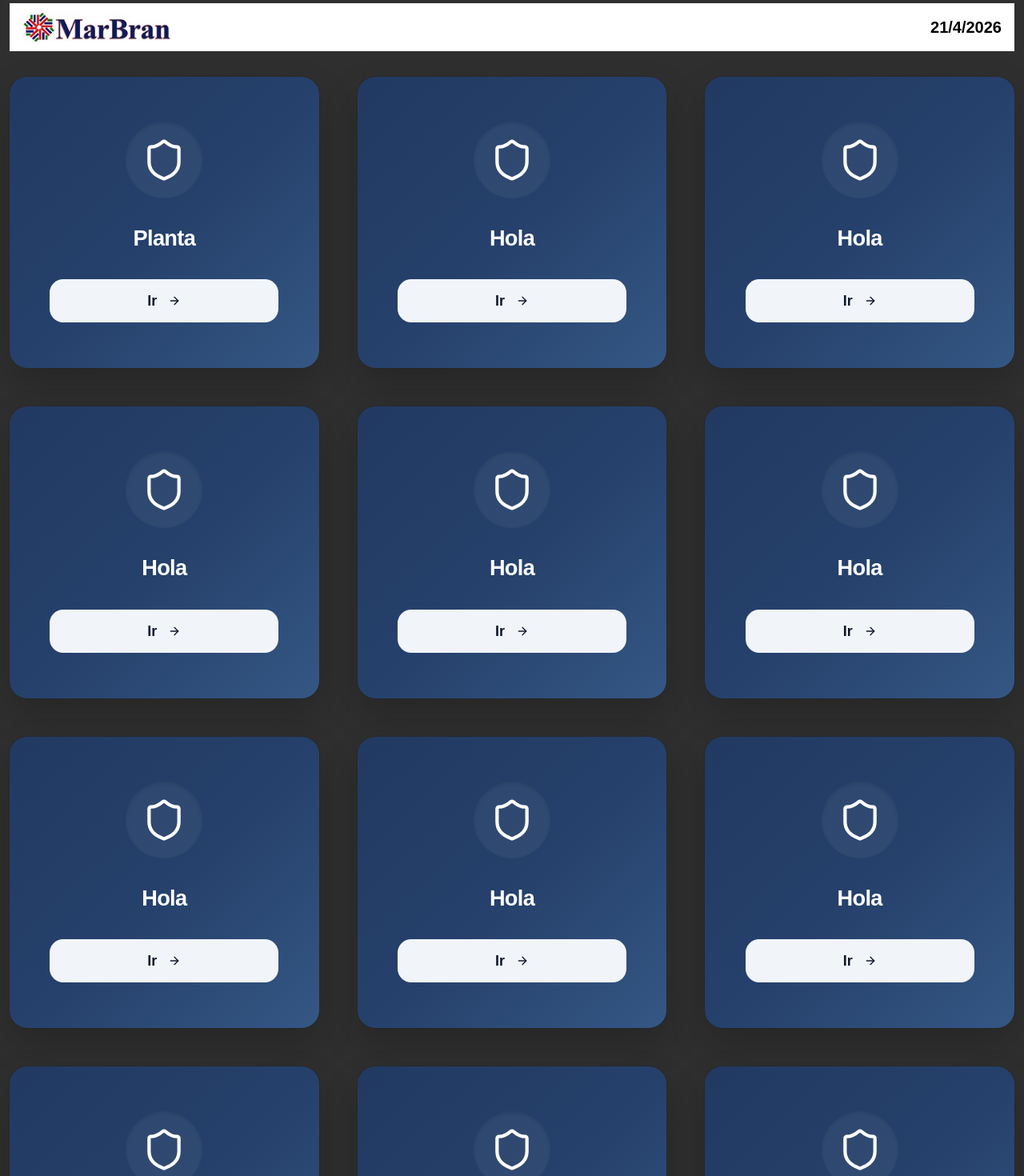
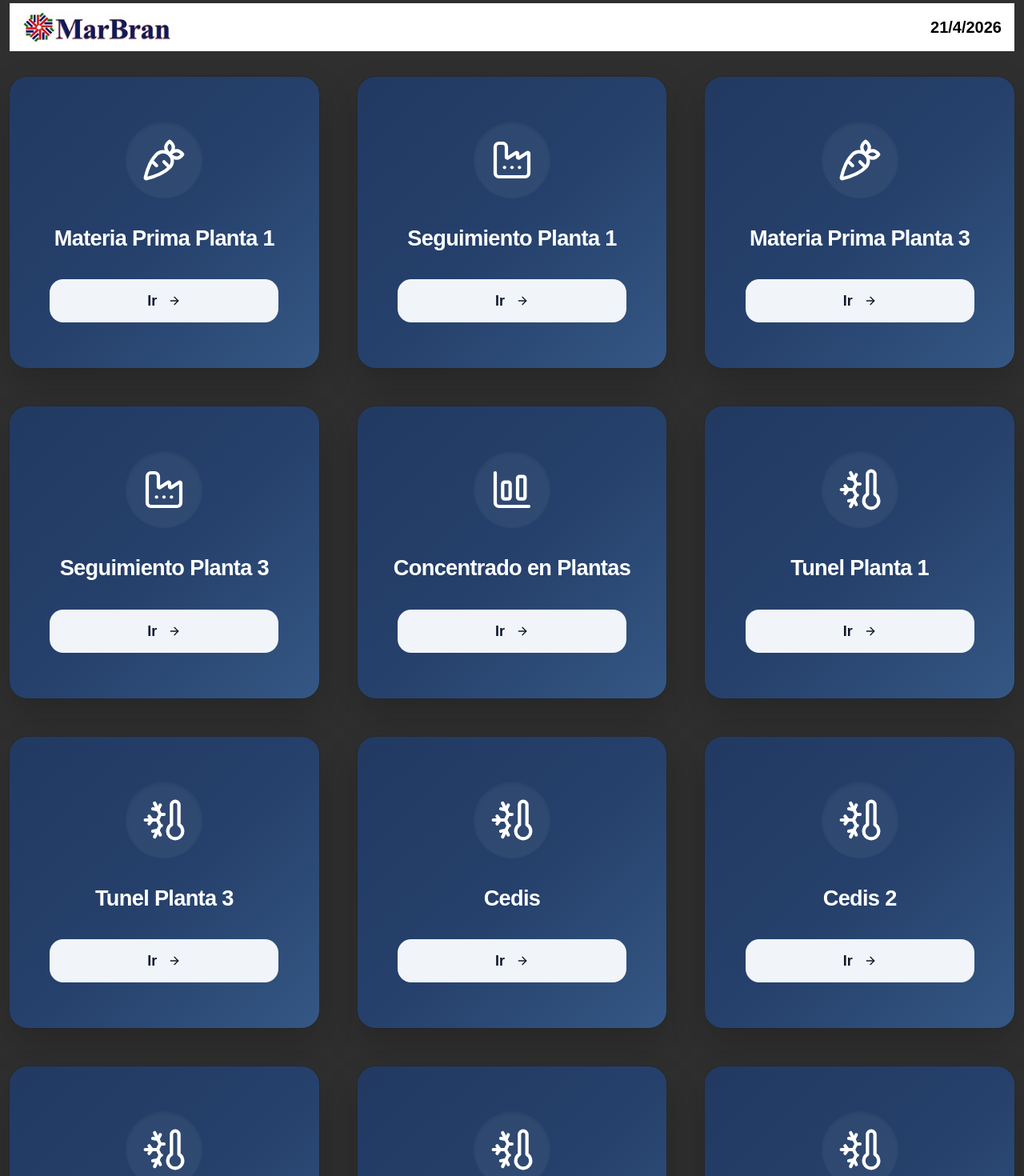
Before and after one commit to MrQreb/monitor_react_vite, a React (Vite) app: page /menu in a window 1280 px wide. Shown: the top 1470 px of the page at 80% size. Built offline with nearby package versions, Linux system fonts and the light colour scheme; no server answers.

Commit message:
useConnetion.tsx creado y componente NoConnection.tsx

```diff
--- a/src/components/common/NavBar/NavBar.tsx
+++ b/src/components/common/NavBar/NavBar.tsx
@@ -1,3 +1,4 @@
+import { useNavigate } from "@tanstack/react-router"
 
 //Fecha actual en formato de mexico
 const formatCurrentDate = () =>
@@ -8,9 +9,18 @@ const formatCurrentDate = () =>
   }).format(new Date())
 
 /**
- * Componente que muestra
+ * Componente que muestra el NavBar junto a la fecha
  */
 export default function NavBar() {
+
+    const navitate = useNavigate();
+
+    const handleClick = () => {
+        navitate({
+            to:'/menu',
+        })
+    }
+
     return (
         <header className="w-full  bg-white px-12 py-2 text-black md:px-4 md:py-2.5">
             <div className="mx-auto flex w-full  items-center justify-between gap-3">
@@ -19,9 +29,9 @@ export default function NavBar() {
                         className="h-8 w-auto max-w-36 shrink-0 cursor-pointer object-contain sm:h-9 sm:max-w-44 md:h-10 md:max-w-52"
                         src="/logo.png"
                         alt="MarBran"
+                        onClick={handleClick}
                     />
                 </div>
-
                 <div className="shrink-0 text-base font-extrabold leading-none text-black sm:text-lg md:text-xl">
                     {formatCurrentDate()}
                 </div>
--- /dev/null
+++ b/src/components/common/NoConnection/NoConnection.tsx
@@ -0,0 +1,42 @@
+import { Button } from "@/components/ui/button"
+import {
+  Empty,
+  EmptyContent,
+  EmptyDescription,
+  EmptyHeader,
+  EmptyMedia,
+  EmptyTitle,
+} from "@/components/ui/empty"
+import { Spinner } from "@/components/ui/spinner"
+import { WifiOff } from "lucide-react"
+
+export function NoConnection() {
+  return (
+    <div className="min-h-screen w-full flex items-center justify-center bg-muted/40 p-6">
+      <Empty className="w-full max-w-2xl md:max-w-3xl lg:max-w-4xl border border-dashed rounded-3xl shadow-md bg-background p-10">
+
+        <EmptyHeader className="items-center text-center space-y-4">
+          <EmptyMedia variant="icon">
+            <WifiOff className="size-12 md:size-16" />
+          </EmptyMedia>
+
+          <EmptyTitle className="text-2xl md:text-3xl font-semibold">
+            Sin conexión
+          </EmptyTitle>
+
+          <EmptyDescription className="text-base md:text-lg max-w-xl">
+            Se perdió la conexión con el servidor. Estamos intentando reconectar automáticamente.
+          </EmptyDescription>
+        </EmptyHeader>
+
+        <EmptyContent className="flex flex-col items-center gap-4 mt-6">
+          <Button variant="outline" size="lg" disabled>
+            Reconectando...
+          </Button>
+          <Spinner className="size-6 md:size-8" />
+        </EmptyContent>
+
+      </Empty>
+    </div>
+  )
+}
--- a/src/features/materia-prima/dashboard/pages/ViajesEstatusPage.tsx
+++ b/src/features/materia-prima/dashboard/pages/ViajesEstatusPage.tsx
@@ -3,6 +3,8 @@ import { ViajesProgramados } from "../components/ViajesProgramados"
 import { EstatusViaje } from "../components/EstatusViaje"
 import { useBoletasPlanta1, useEstatusPlanta1 } from "../hooks/useGetBoletasPlanta"
 import { SelectScroll } from '../../../../components/common/SelectScroll/SelectScroll';
+import useSocketConnection from "@/shared/hooks/useConnetion";
+import { NoConnection } from "@/components/common/NoConnection/NoConnection";
 // const viajesProgramados: ViajeProgramadoDto[] = [
 //   { agricultor: '00109 - AGRICOLA ROJAS, SA DE CV - ', producto: 'BROCCOLI', cantidad: 1000 },
 //   { agricultor: '00367 - PRODUCTORES DE GRANOS Y HORTALIZAS CARDENAS S DE PR DE RL - ', producto: 'BROCCOLI', cantidad: 1000 },
@@ -434,7 +436,13 @@ export default function ViajesProgramadosPage() {
 
   const boletas = useBoletasPlanta1();
   const estatus = useEstatusPlanta1();
+  const connection = useSocketConnection();
 
+  if (!connection) return (
+    <NoConnection />
+  )
+
+  console.log(connection)
 
   console.log(boletas.data)
   console.log(estatus.data)
--- a/src/features/menu/components/SystemCard.tsx
+++ b/src/features/menu/components/CardMenu.tsx
@@ -1,7 +1,6 @@
 import type { LucideIcon } from "lucide-react"
 import { ArrowRight } from "lucide-react"
 import { Link } from "@tanstack/react-router"
-
 import { Button } from "@/components/ui/button"
 import { Card, CardContent } from "@/components/ui/card"
 
@@ -12,6 +11,7 @@ type CardMenuProps = {
   buttonText?: string
 }
 
+/** Componente  de tarjeta para navegar entre las distintas pantallas */
 export function CardMenu({ title, route, icon: Icon, buttonText = "Ir" }: CardMenuProps) {
   return (
     <Card className="group overflow-hidden rounded-3xl border-0 bg-linear-to-br cursor-pointer from-[#223a62] via-[#25406b] to-[#355784] shadow-[0_20px_45px_rgba(0,0,0,0.18)] transition-transform duration-200 group-hover:-translate-y-1">
@@ -21,7 +21,7 @@ export function CardMenu({ title, route, icon: Icon, buttonText = "Ir" }: CardMe
             <Icon className="h-12 w-12 text-white sm:h-14 sm:w-14" strokeWidth={1.8} />
           </div>
 
-          <div className="max-w-[16rem] text-balance text-2xl font-bold tracking-tight sm:text-[1.7rem]">
+          <div className="max-w-[32rem] text-balance text-2xl font-bold tracking-tight sm:text-[1.7rem]">
             {title}
           </div>
         </div>
--- a/src/features/menu/pages/MenuPage.tsx
+++ b/src/features/menu/pages/MenuPage.tsx
@@ -1,6 +1,6 @@
 import NavBar from '@/components/common/NavBar/NavBar'
-import { Shield } from 'lucide-react'
-import { CardMenu } from '../components/SystemCard'
+import { Carrot, ChartColumnBig, Factory, ThermometerSnowflake } from 'lucide-react'
+import { CardMenu } from '../components/CardMenu'
 
 export const MenuPage = () => {
     return (
@@ -9,20 +9,20 @@ export const MenuPage = () => {
             {/* <SelectScroll /> */}
 
             <section className='grid md:grid-cols-2 xl:grid-cols-3 gap-12 mt-8'>
-                <CardMenu title={'Planta'} route={'/'} icon={Shield} />
-                <CardMenu title={'Hola'} route={'/'} icon={Shield} />
-                <CardMenu title={'Hola'} route={'/'} icon={Shield} />
-                <CardMenu title={'Hola'} route={'/'} icon={Shield} />
-                <CardMenu title={'Hola'} route={'/'} icon={Shield} />
-                <CardMenu title={'Hola'} route={'/'} icon={Shield} />
-                <CardMenu title={'Hola'} route={'/'} icon={Shield} />
-                <CardMenu title={'Hola'} route={'/'} icon={Shield} />
-                <CardMenu title={'Hola'} route={'/'} icon={Shield} />
-                <CardMenu title={'Hola'} route={'/'} icon={Shield} />
-                <CardMenu title={'Hola'} route={'/'} icon={Shield} />
-                <CardMenu title={'Hola'} route={'/'} icon={Shield} />
-                <CardMenu title={'Hola'} route={'/'} icon={Shield} />
-                <CardMenu title={'Hola'} route={'/'} icon={Shield} />
+                <CardMenu title={'Materia Prima Planta 1'} route={'/'} icon={Carrot} />
+                <CardMenu title={'Seguimiento Planta 1'} route={'/'} icon={Factory} />
+                <CardMenu title={'Materia Prima Planta 3'} route={'/'} icon={Carrot} />
+                <CardMenu title={'Seguimiento Planta 3'} route={'/'} icon={Factory} />
+                <CardMenu title={'Concentrado en Plantas'} route={'/'} icon={ChartColumnBig} />
+                <CardMenu title={'Tunel Planta 1'} route={'/'} icon={ThermometerSnowflake } />
+                <CardMenu title={'Tunel Planta 3'} route={'/'} icon={ThermometerSnowflake } />
+                <CardMenu title={'Cedis'} route={'/'} icon={ThermometerSnowflake } />
+                <CardMenu title={'Cedis 2'} route={'/'} icon={ThermometerSnowflake } />
+                <CardMenu title={'Combustoleo Planta 1'} route={'/'} icon={ThermometerSnowflake } />
+                <CardMenu title={'Combustoleo Planta 3'} route={'/'} icon={ThermometerSnowflake } />
+                <CardMenu title={'Corte Planta 3'} route={'/'} icon={ThermometerSnowflake } />
+                <CardMenu title={'Carry Over Planta 1'} route={'/'} icon={ThermometerSnowflake } />
+                <CardMenu title={'Grafica Carry Over Planta 1'} route={'/'} icon={ThermometerSnowflake } />
             </section>
 
         </div>
--- /dev/null
+++ b/src/shared/hooks/useConnetion.tsx
@@ -0,0 +1,36 @@
+import { baseUrl } from '@/config/base-url-env.config';
+import { useState, useEffect } from 'react';
+import { io } from 'socket.io-client';
+
+
+export const socket = io(baseUrl,{
+    autoConnect:true,
+});
+
+/**
+ * Custom Hook que retorna estatús de la conexión con la API.
+ * @returns {isConnected} Retorna el estaado de la conexión.
+ */
+export default function useSocketConnection():boolean {
+    const [isConnected, setIsConnected] = useState(socket.connected);
+
+    useEffect(() => {
+        function onConnect() {
+            setIsConnected(true);
+        }
+
+        function onDisconnect() {
+            setIsConnected(false);
+        }
+
+        socket.on('connect', onConnect);
+        socket.on('disconnect', onDisconnect);
+
+        return () => {
+            socket.off('connect', onConnect);
+            socket.off('disconnect', onDisconnect);
+        };
+    }, []);
+
+    return isConnected;
+}
```
